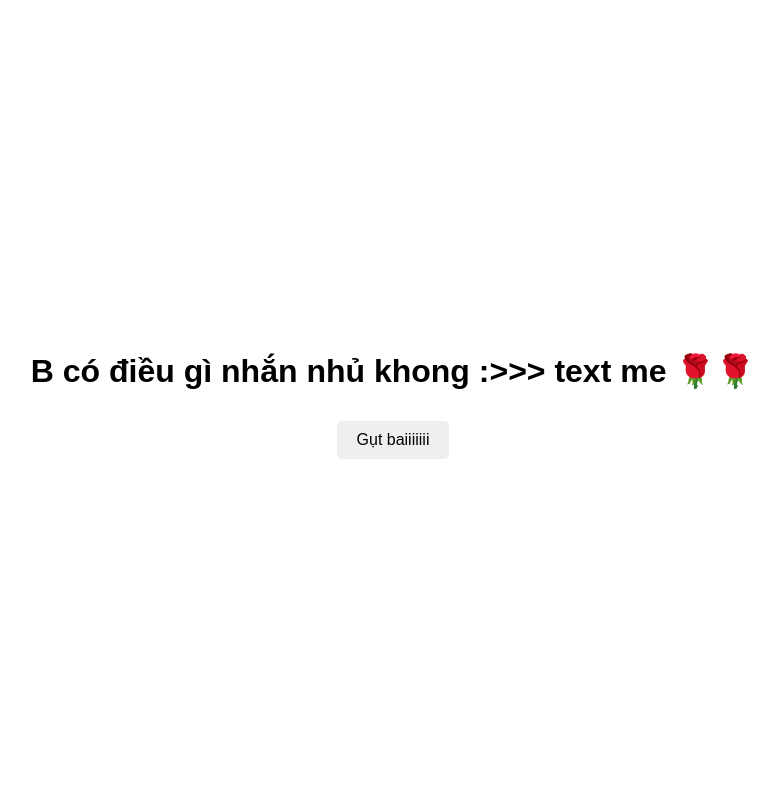
After one commit to Thach375/an_vao_se_thay_bat_ngo, a Flask app: page /last in a window 1280 px wide. The commit adds this page. Shown: the whole page, without its empty margins (247-1026 px from the left). Run offline with Flask 3, Linux system fonts and the light colour scheme.

Commit message:
last commit

```diff
--- a/app.py
+++ b/app.py
@@ -22,5 +22,13 @@ def yes2():
 def no2():
     return render_template("no2.html")
 
+@app.route("/cont")
+def cont():
+    return render_template("cont.html")
+
+@app.route("/last")
+def last():
+    return render_template("last.html")
+
 if __name__ == "__main__":
     app.run(debug=True)
--- /dev/null
+++ b/templates/last.html
@@ -0,0 +1,44 @@
+<!DOCTYPE html>
+<html lang="en">
+<head>
+    <meta charset="UTF-8">
+    <meta name="viewport" content="width=device-width, initial-scale=1.0">
+    <title>Yes</title>
+    <style>
+        body {
+            display: flex;
+            justify-content: center;
+            align-items: center;
+            height: 100vh;
+            margin: 0;
+            font-family: Arial, sans-serif;
+        }
+        .container {
+            text-align: center;
+        }
+        button {
+            padding: 10px 20px;
+            font-size: 16px;
+            margin: 10px;
+            cursor: pointer;
+            border: none;
+            border-radius: 5px;
+        }
+        .yes {
+            background-color: #4CAF50;
+            color: white;
+        }
+        button:hover {
+            opacity: 0.9;
+        }
+    </style>
+</head>
+<body>
+    <div class="container">
+        <h1>B có điều gì nhắn nhủ khong :>>> text me 🌹🌹</h1>
+        <a href='/'>
+            <button href = "https://www.youtube.com/watch?v=izGwDsrQ1eQ">Gụt baiiiiiii</button>
+        </a>
+    </div>
+</body>
+</html>
```
Also changed, not shown: templates/cont.html (added, +52 -0 lines), templates/yes2.html (+9 -11 lines).
